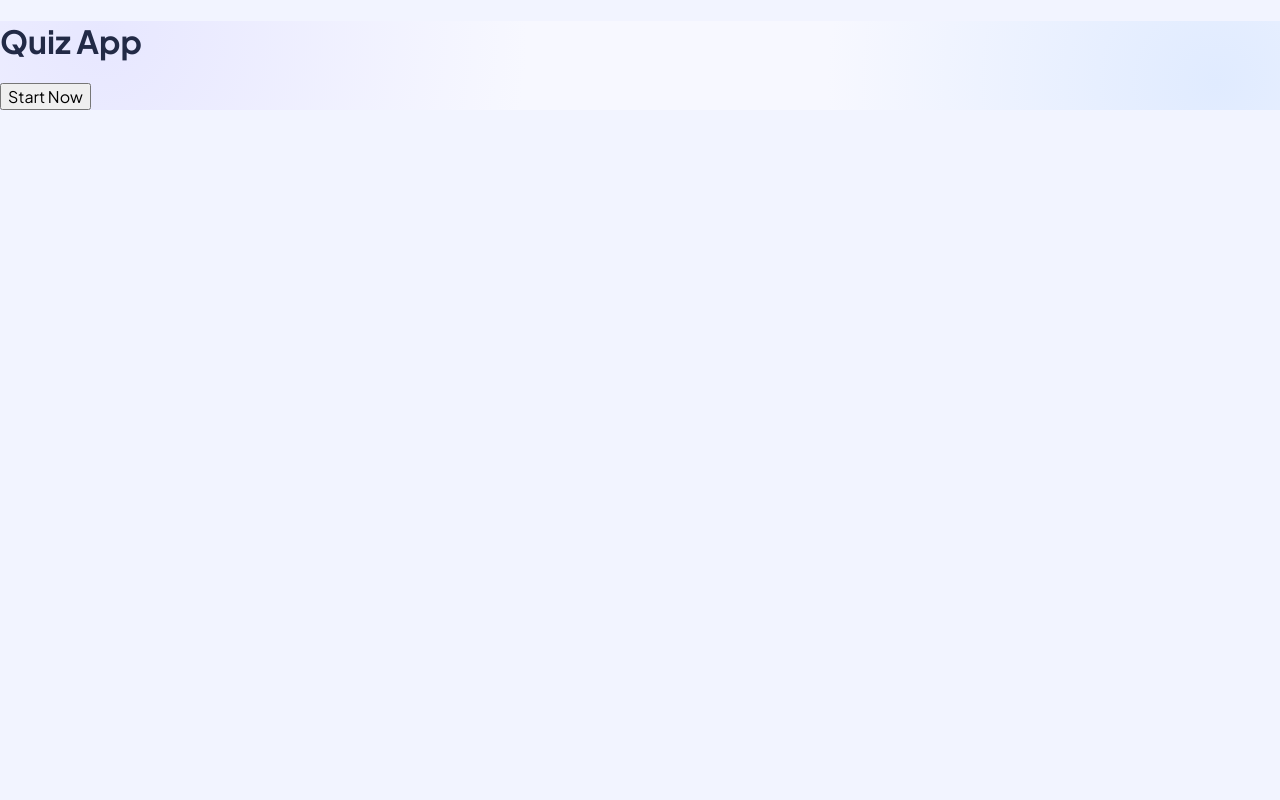
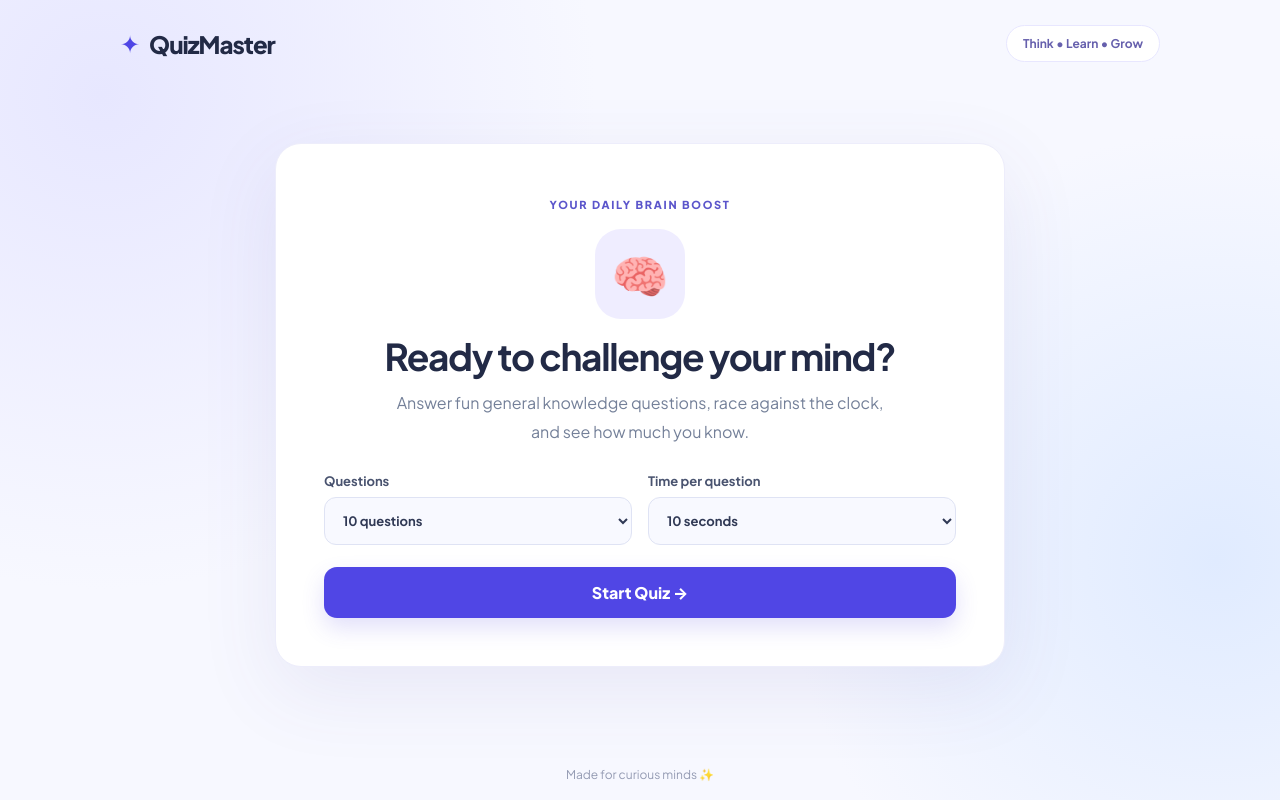
Before and after one commit to danu-codes/quiz-app-react, a React (Vite) app: page / in a window 1280 px wide. Built offline with nearby package versions, Linux system fonts and the light colour scheme.

Commit message:
Update App.jsx

```diff
--- a/src/App.jsx
+++ b/src/App.jsx
@@ -1,202 +1,239 @@
-import { useEffect, useState, useRef } from 'react';
+import { useEffect, useReducer, useRef, useState } from 'react';
+import questionsData from './question.json';
 import './App.css';
-import QuestionData from "./question.json";
 
-function App() {
-  const [startQuiz, setStartQuiz] = useState(false);
-  const [currentQuestion, setCurrentQuestion] = useState(0);
-  const [score, setScore] = useState(0);
-  const [showScore, setShowScore] = useState(false);
-  const [timer, setTimer] = useState(10);
-  const [questions, setQuestions] = useState([]);
-  const intervalRef = useRef(null); // track interval
-  const [userAnswers, setUserAnswers] = useState([]);
-  const [totalTime, setTotalTime] = useState(0);
-
-  const shuffleQuestions = (array) => {
-    return [...array].sort(() => Math.random() - 0.5);
+const shuffle = (items) => {
+  const copy = [...items];
+  for (let i = copy.length - 1; i > 0; i--) {
+    const j = Math.floor(Math.random() * (i + 1));
+    [copy[i], copy[j]] = [copy[j], copy[i]];
+  }
+  return copy;
 };
 
-  // centralized function to move to next question
-  const goToNextQuestion = (current, selectedOption = null) => {
-    if (selectedOption === null) {
-      setUserAnswers((prev) => [
-        ...prev,
-        {
-          question: questions[current].question,
-          selected: "Not Answered",
-          correct: questions[current].answer,
-        },
-      ]);
+const initialQuiz = {
+  phase: 'welcome', questions: [], index: 0, answers: [],
+  remaining: 10, deadline: 0, startedAt: 0, finishedAt: 0,
+  secondsPerQuestion: 10,
+};
+
+function completeQuestion(state, selected, now) {
+  if (state.phase !== 'question') return state;
+  const current = state.questions[state.index];
+  const finalSelection = now >= state.deadline ? null : selected;
+  const answer = {
+    id: current.id,
+    question: current.question,
+    correct: current.answer,
+    selected: finalSelection,
+    options: current.options,
+  };
+  return { ...state, phase: 'feedback', remaining: Math.max(0, Math.ceil((state.deadline - now) / 1000)), answers: [...state.answers, answer] };
 }
 
-    if (current < questions.length - 1) {
-      setCurrentQuestion(current + 1);
-    } else {
-      setShowScore(true);
+function quizReducer(state, action) {
+  switch (action.type) {
+    case 'START':
+      return {
+        ...initialQuiz,
+        phase: 'question',
+        questions: action.questions,
+        secondsPerQuestion: action.seconds,
+        remaining: action.seconds,
+        deadline: action.now + action.seconds * 1000,
+        startedAt: action.now,
+      };
+    case 'TICK': {
+      if (state.phase !== 'question') return state;
+      if (action.now >= state.deadline) return completeQuestion(state, null, action.now);
+      const remaining = Math.ceil((state.deadline - action.now) / 1000);
+      return remaining === state.remaining ? state : { ...state, remaining };
+    }
+    case 'ANSWER':
+      return completeQuestion(state, action.selected, action.now);
+    case 'NEXT': {
+      if (state.phase !== 'feedback') return state;
+      if (state.index === state.questions.length - 1) {
+        return { ...state, phase: 'results', finishedAt: action.now };
+      }
+      return {
+        ...state,
+        phase: 'question',
+        index: state.index + 1,
+        remaining: state.secondsPerQuestion,
+        deadline: action.now + state.secondsPerQuestion * 1000,
+      };
+    }
+    case 'HOME': return initialQuiz;
+    default: return state;
+  }
 }
 
-    setTimer(10);
-  };
+function loadHistory() {
+  try {
+    const value = JSON.parse(localStorage.getItem('quizmaster-history') || '[]');
+    return Array.isArray(value) ? value : [];
+  } catch {
+    return [];
+  }
+}
 
-  // Timer logic
-  useEffect(() => {
-    if (showScore || !startQuiz || questions.length === 0) return;
-
-    // Clear any existing interval before starting new one
-    if (intervalRef.current) clearInterval(intervalRef.current);
-
-    setTimer(10); // reset timer on question change
-
-    intervalRef.current = setInterval(() => {
-      setTimer((prev) => {
-        if (prev <= 1) {
-          clearInterval(intervalRef.current); // stop interval
-          goToNextQuestion(currentQuestion, null);  // use current value directly
-          return 10;
-        }
-        return prev - 1;
-      });
-    }, 1000);
-
-    return () => clearInterval(intervalRef.current);
-
-  }, [showScore, startQuiz, questions.length, currentQuestion]);
+export default function App() {
+  const [quiz, dispatch] = useReducer(quizReducer, initialQuiz);
+  const [count, setCount] = useState(10);
+  const [seconds, setSeconds] = useState(10);
+  const [history, setHistory] = useState(loadHistory);
+  const savedRun = useRef(null);
 
   useEffect(() => {
-    let timerInterval;
+    if (quiz.phase !== 'question') return undefined;
+    const id = window.setInterval(() => dispatch({ type: 'TICK', now: Date.now() }), 100);
+    return () => window.clearInterval(id);
+  }, [quiz.phase, quiz.index]);
 
-    if (startQuiz && !showScore) {
-      timerInterval = setInterval(() => {
-        setTotalTime((prev) => prev + 1);
-      }, 1000);
+  useEffect(() => {
+    if (quiz.phase !== 'feedback') return undefined;
+    const id = window.setTimeout(() => dispatch({ type: 'NEXT', now: Date.now() }), 950);
+    return () => window.clearTimeout(id);
+  }, [quiz.phase, quiz.index]);
+
+  const correctCount = quiz.answers.filter((item) => item.selected === item.correct).length;
+  const unansweredCount = quiz.answers.filter((item) => item.selected === null).length;
+  const incorrectCount = quiz.answers.length - correctCount - unansweredCount;
+  const percentage = quiz.questions.length ? Math.round((correctCount / quiz.questions.length) * 100) : 0;
+  const elapsedSeconds = Math.max(0, Math.round((quiz.finishedAt - quiz.startedAt) / 1000));
+
+  useEffect(() => {
+    if (quiz.phase !== 'results' || savedRun.current === quiz.startedAt) return;
+    savedRun.current = quiz.startedAt;
+    const record = {
+      id: quiz.startedAt,
+      date: new Date(quiz.startedAt).toISOString(),
+      correct: correctCount,
+      total: quiz.questions.length,
+      percentage,
+    };
+    const next = [record, ...loadHistory()].slice(0, 8);
+    try { localStorage.setItem('quizmaster-history', JSON.stringify(next)); } catch { /* storage disabled */ }
+    setHistory(next);
+  }, [quiz.phase, quiz.startedAt, quiz.questions.length, correctCount, percentage]);
+
+  function startQuiz() {
+    const selected = shuffle(questionsData).slice(0, Math.min(count, questionsData.length));
+    savedRun.current = null;
+    dispatch({ type: 'START', questions: selected, seconds, now: Date.now() });
   }
 
-    return () => clearInterval(timerInterval);
-  }, [startQuiz, showScore]);
-
-  const handleStartQuiz = () => {
-    const shuffled = shuffleQuestions(QuestionData).slice(0, 10);
-    setQuestions(shuffled);
-    setStartQuiz(true);
-    setCurrentQuestion(0);
-    setScore(0);
-    setShowScore(false);
-    setTimer(10);
-    setUserAnswers([]);
-    setTotalTime(0);
-  };
-
-  const handleAnswerClick = (selectedOption) => {
-    if (intervalRef.current) clearInterval(intervalRef.current);
-
-    setUserAnswers((prev) => [
-      ...prev,
-      {
-        question: questions[currentQuestion].question,
-        selected: selectedOption,
-        correct: questions[currentQuestion].answer,
-      },
-    ]);
-
-    if (selectedOption === questions[currentQuestion].answer) {
-      setScore((prev) => prev + 1);
-    }
-
-    goToNextQuestion(currentQuestion, selectedOption);
-  };
-
-  const handleRestartQuiz = () => {
-    const shuffled = shuffleQuestions(QuestionData).slice(0, 10);
-    setQuestions(shuffled);
-    setStartQuiz(true);
-    setCurrentQuestion(0);
-    setScore(0);
-    setShowScore(false);
-    setTimer(10);
-    setUserAnswers([]);
-    setTotalTime(0);
-  };
+  const question = quiz.questions[quiz.index];
+  const latestAnswer = quiz.answers[quiz.answers.length - 1];
+  const progress = quiz.questions.length ? ((quiz.index + (quiz.phase === 'feedback' ? 1 : 0)) / quiz.questions.length) * 100 : 0;
 
   return (
-    <div className="quiz-app">
-      {!startQuiz ? (
-        <div className="start-section">
-          <h1>Quiz App</h1>
-          <button className="start-btn" onClick={handleStartQuiz}>Start Now</button>
+    <div className="app-shell">
+      <header className="site-header">
+        <button className="brand" type="button" onClick={() => dispatch({ type: 'HOME' })} aria-label="Go to home">✦ <span>QuizMaster</span></button>
+        <span className="header-pill">Think • Learn • Grow</span>
+      </header>
+
+      <main className="main-content">
+        {quiz.phase === 'welcome' && (
+          <section className="panel welcome-panel" aria-labelledby="welcome-title">
+            <span className="eyebrow">YOUR DAILY BRAIN BOOST</span>
+            <div className="hero-icon" aria-hidden="true">🧠</div>
+            <h1 id="welcome-title">Ready to challenge your mind?</h1>
+            <p className="muted hero-copy">Answer fun general knowledge questions, race against the clock, and see how much you know.</p>
+            <div className="settings-grid">
+              <label className="field">Questions
+                <select value={count} onChange={(e) => setCount(Number(e.target.value))}>
+                  {[5, 10, 15, 20].filter((n) => n <= questionsData.length).map((n) => <option key={n} value={n}>{n} questions</option>)}
+                </select>
+              </label>
+              <label className="field">Time per question
+                <select value={seconds} onChange={(e) => setSeconds(Number(e.target.value))}>
+                  {[10, 15, 20, 30].map((n) => <option key={n} value={n}>{n} seconds</option>)}
+                </select>
+              </label>
             </div>
-
-      ) : showScore ? (
-        <div className="score-section">
-          <h2>Quiz Completed 🎉</h2>
-
-          <h3>
-            Score: {score}/{questions.length}
-          </h3>
-
-          <p>
-            Correct Answers: {score}
-          </p>
-
-          <p>
-            Wrong Answers: {questions.length - score}
-          </p>
-
-          <p>
-            Accuracy: {((score / questions.length) * 100).toFixed(0)}%
-          </p>
-
-          <p>
-            Time Taken: {Math.floor(totalTime / 60)}m {totalTime % 60}s
-          </p>
-
-          <div className="review-section">
-            <h3>Answer Review</h3>
-
-            {userAnswers.map((item, index) => (
-              <div
-                key={index}
-                className={`review-card ${item.selected === item.correct
-                    ? "correct"
-                    : "wrong"
-                  }`}
-              >
-                <p>
-                  <strong>Q{index + 1}:</strong> {item.question}
-                </p>
-
-                <p>
-                  <strong>Your Answer:</strong> {item.selected}
-                </p>
-
-                <p>
-                  <strong>Correct Answer:</strong> {item.correct}
-                </p>
+            <button className="primary-btn" onClick={startQuiz}>Start Quiz <span aria-hidden="true">→</span></button>
+            {history.length > 0 && (
+              <div className="history-section">
+                <h2>Recent attempts</h2>
+                {history.slice(0, 3).map((item) => (
+                  <div className="history-item" key={item.id}>
+                    <span>{new Date(item.date).toLocaleDateString()}</span>
+                    <strong>{item.correct}/{item.total} • {item.percentage}%</strong>
                   </div>
                 ))}
               </div>
+            )}
+          </section>
+        )}
 
-          <button onClick={handleRestartQuiz}>
-            Restart Quiz
+        {(quiz.phase === 'question' || quiz.phase === 'feedback') && question && (
+          <section className="panel question-panel" aria-labelledby="question-title">
+            <div className="question-header">
+              <span className="eyebrow">QUESTION {quiz.index + 1} OF {quiz.questions.length}</span>
+              <span className={`timer-pill ${quiz.remaining <= 3 ? 'timer-urgent' : ''}`} role="timer" aria-label={`${quiz.remaining} seconds remaining`}>◷ {quiz.remaining}s</span>
+            </div>
+            <div className="progress-track" role="progressbar" aria-valuenow={Math.round(progress)} aria-valuemin="0" aria-valuemax="100" aria-label="Quiz progress"><div className="progress-fill" style={{ width: `${progress}%` }} /></div>
+            <h1 id="question-title">{question.question}</h1>
+            <div className="answers-grid">
+              {question.options.map((option, index) => {
+                const isCorrect = quiz.phase === 'feedback' && option === question.answer;
+                const isWrong = quiz.phase === 'feedback' && option === latestAnswer?.selected && option !== question.answer;
+                return (
+                  <button
+                    key={`${question.id}-${index}`}
+                    type="button"
+                    className={`answer-option ${isCorrect ? 'answer-correct' : ''} ${isWrong ? 'answer-wrong' : ''}`}
+                    onClick={() => dispatch({ type: 'ANSWER', selected: option, now: Date.now() })}
+                    disabled={quiz.phase !== 'question'}
+                  >
+                    <span className="option-letter">{String.fromCharCode(65 + index)}</span>
+                    <span className="option-text">{option}</span>
+                    {isCorrect && <span className="answer-mark" aria-label="Correct">✓</span>}
+                    {isWrong && <span className="answer-mark" aria-label="Incorrect">✕</span>}
                   </button>
+                );
+              })}
             </div>
+            <p className="question-footer" aria-live="polite">
+              {quiz.phase === 'feedback' ? (latestAnswer?.selected === null ? 'Time is up! Moving to the next question…' : latestAnswer?.selected === latestAnswer?.correct ? 'Correct! Great job.' : 'Not quite! Check the correct answer.') : 'Choose the best answer before time runs out.'}
+            </p>
+          </section>
+        )}
 
-      ) : questions.length > 0 && (
-        <div className="question-section">
-          <h2>Question {currentQuestion + 1}</h2>
-          <p>{questions[currentQuestion].question}</p>
-          <div className="options">
-            {questions[currentQuestion].options.map((option, index) => (
-              <button key={index} onClick={() => handleAnswerClick(option)}>
-                {option}
-              </button>
-            ))}
+        {quiz.phase === 'results' && (
+          <section className="panel results-panel" aria-labelledby="results-title">
+            <span className="eyebrow">QUIZ COMPLETE</span>
+            <h1 id="results-title">{percentage >= 80 ? 'Amazing work! 🎉' : percentage >= 50 ? 'Nice effort! 🌟' : 'Keep practicing! 💪'}</h1>
+            <p className="muted">Here is how you performed this round.</p>
+            <div className="score-ring" style={{ '--score': `${percentage}%` }} role="img" aria-label={`Score ${percentage} percent`}><div><strong>{percentage}%</strong><span>Accuracy</span></div></div>
+            <div className="stats-grid">
+              <div className="stat correct-stat"><strong>{correctCount}</strong><span>Correct</span></div>
+              <div className="stat wrong-stat"><strong>{incorrectCount}</strong><span>Incorrect</span></div>
+              <div className="stat skipped-stat"><strong>{unansweredCount}</strong><span>Timed out</span></div>
             </div>
-          <div className="timer">Time left: {timer}s</div>
-        </div>
+            <p className="time-summary">Completed {quiz.questions.length} questions in {Math.floor(elapsedSeconds / 60)}m {elapsedSeconds % 60}s</p>
+            <div className="results-actions"><button className="primary-btn" onClick={startQuiz}>Try Again ↻</button><button className="secondary-btn" onClick={() => dispatch({ type: 'HOME' })}>Home</button></div>
+            <section className="review-section" aria-labelledby="review-title">
+              <h2 id="review-title">Answer review</h2>
+              {quiz.answers.map((answer, index) => {
+                const correct = answer.selected === answer.correct;
+                return (
+                  <article className={`review-card ${correct ? 'review-correct' : 'review-wrong'}`} key={`${answer.id}-${index}`}>
+                    <div className="review-heading"><span>Question {index + 1}</span><strong>{correct ? '✓ Correct' : answer.selected === null ? '◷ Timed out' : '✕ Incorrect'}</strong></div>
+                    <h3>{answer.question}</h3>
+                    <p>Your answer: <strong>{answer.selected ?? 'Not answered'}</strong></p>
+                    {!correct && <p>Correct answer: <strong>{answer.correct}</strong></p>}
+                  </article>
+                );
+              })}
+            </section>
+          </section>
         )}
+      </main>
+      <footer className="site-footer">Made for curious minds ✨</footer>
     </div>
   );
 }
-
-export default App;
```
Lines whose indentation alone changed are shown as unchanged.
